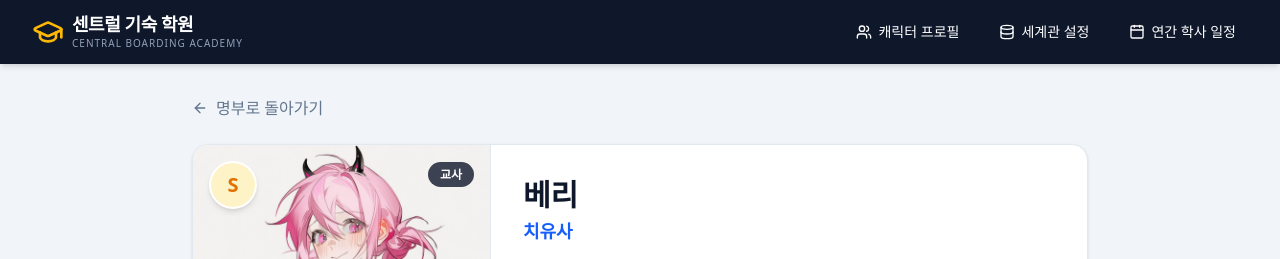
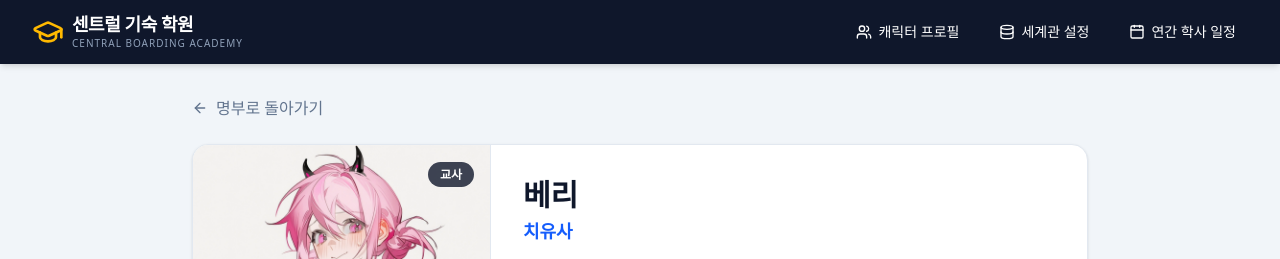
Before and after one commit to SHTHK/SCH, a React (Vite) app: page /#/characters/berry in a window 1280 px wide. Shown: the top 259 px of the page. Built offline with nearby package versions, Linux system fonts and the light colour scheme.

Commit message:
Update CharacterDetail.tsx

```diff
--- a/src/pages/CharacterDetail.tsx
+++ b/src/pages/CharacterDetail.tsx
@@ -82,13 +82,6 @@ export function CharacterDetail() {
               alt={character.name}
               className="w-full h-full object-cover"
             />
-
-            {/* Grade Badge overlay on image */}
-            <div className="absolute top-4 left-4">
-              <div className={`w-12 h-12 rounded-full ${gradeBg} flex items-center justify-center border-2 border-white shadow-md`}>
-                <span className={`text-xl font-extrabold ${gradeColor}`}>{grade}</span>
-              </div>
-            </div>
 
             {/* Group Badge */}
             <div className="absolute top-4 right-4">
```
